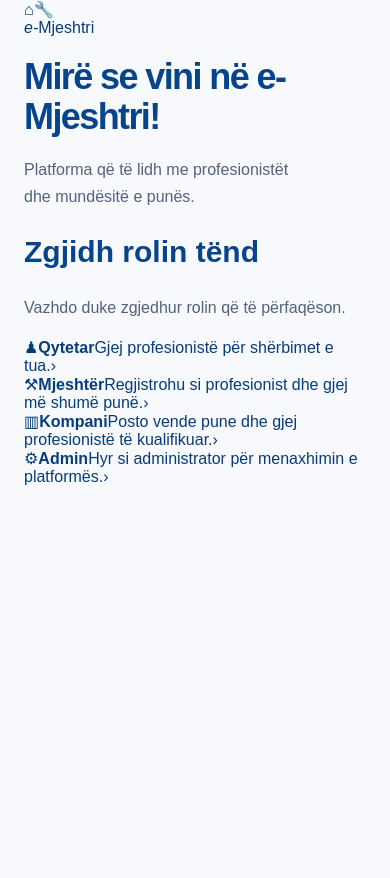
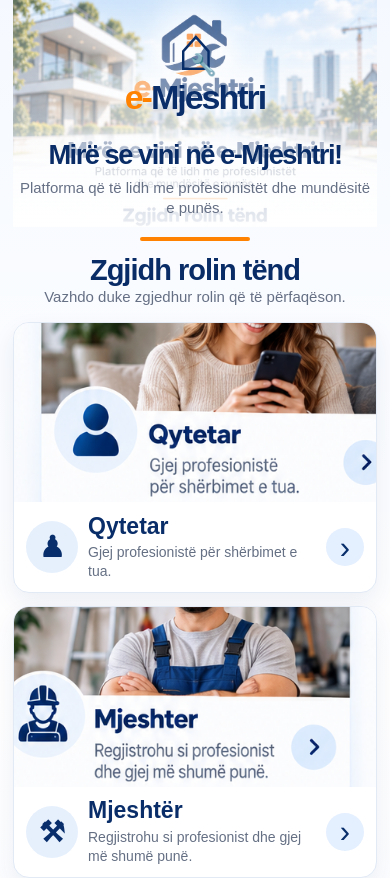
Before and after one commit to contactasatechservice-coder/e-Mjeshtri-Admin, a Next.js app in the folder platform/: page / in a window 390 px wide. Shown: the top 878 px of the page. Before the commit the page ends 844 px from the top, so only its background shows below. Built offline with nearby package versions, Linux system fonts and the light colour scheme.

Commit message:
Style responsive welcome cards for phone tablet and desktop

```diff
--- a/platform/src/app/globals.css
+++ b/platform/src/app/globals.css
@@ -24,3 +24,35 @@ main.welcome-page{padding:0!important;margin:0!important;width:100%!important;ma
 .welcome-artboard{position:relative;line-height:0;flex:0 0 auto;width:auto;height:100vh;height:100dvh;max-width:100vw;margin:0 auto}
 .welcome-image{display:block;width:auto;height:100%;max-width:100%;object-fit:fill}
 @media(max-width:700px){.welcome-artboard{width:100vw;height:100vh;height:100dvh}.welcome-image{width:100%;height:100%;object-fit:fill}}
+
+
+/* Native, responsive e-Mjeshtri welcome screen */
+body:has(.welcome-rebuilt){background:#f5f9ff}
+main.welcome-rebuilt{max-width:none;width:100%;min-height:100dvh;margin:0;padding:0 22px 48px;background:linear-gradient(180deg,rgba(255,255,255,.04),#fff 47%,#f4f8ff);color:#082c66}
+.welcome-heading{position:relative;text-align:center;padding:35px 12px 14px;background:linear-gradient(180deg,rgba(237,246,255,.25),rgba(255,255,255,.92)),url('/images/faqja-kryesore.png') center 4%/100% auto no-repeat}
+.welcome-brand{display:flex;flex-direction:column;align-items:center;font-size:clamp(35px,5vw,60px);font-weight:900;letter-spacing:-2px;line-height:1.08;color:#092e69}
+.welcome-brand em{font-style:normal;color:#ff8200}
+.welcome-brand-symbol{position:relative;font-size:clamp(62px,8vw,100px);line-height:.95;color:#072d69}
+.welcome-brand-symbol span{position:absolute;font-size:.34em;right:-.1em;bottom:.2em}
+.welcome-heading h1{margin:38px 0 7px;font-size:clamp(30px,4.8vw,59px);letter-spacing:-1.5px;line-height:1.13;color:#092c67}
+.welcome-heading p,.welcome-selection>p{margin:0;color:#667085;font-size:clamp(16px,2.3vw,28px);line-height:1.3}
+.welcome-selection{max-width:1060px;margin:0 auto;text-align:center}
+.welcome-rule{width:170px;max-width:30%;height:4px;background:#ff8200;border-radius:10px;margin:12px auto 15px}
+.welcome-selection h2{font-size:clamp(28px,4.2vw,51px);letter-spacing:-1px;margin:0;color:#092c67}
+.welcome-cards{display:grid;grid-template-columns:repeat(2,minmax(0,1fr));gap:20px 24px;margin-top:18px}
+.welcome-card{display:block;overflow:hidden;background:#fff;border:1px solid #e2eaf6;border-radius:22px;box-shadow:0 10px 25px #0a377113;text-align:left;transition:transform .18s,box-shadow .18s}
+.welcome-card:hover{transform:translateY(-3px);box-shadow:0 14px 30px #0a377120}
+.welcome-card:focus-visible{outline:3px solid #ff8200;outline-offset:3px}
+.welcome-card-photo{height:clamp(130px,18vw,245px);background-image:url('/images/faqja-kryesore.png');background-repeat:no-repeat;background-size:220% auto}
+.welcome-photo-citizen{background-position:0 64%}
+.welcome-photo-craftsman{background-position:100% 64%}
+.welcome-photo-company{background-position:0 94%}
+.welcome-photo-admin{background-position:100% 94%}
+.welcome-card-info{display:flex;align-items:center;gap:14px;min-height:108px;padding:12px 18px}
+.welcome-card-icon{flex:0 0 65px;height:65px;display:grid;place-items:center;border-radius:50%;background:#e6f0fd;color:#082e6b;font-size:37px;font-weight:800}
+.welcome-card-copy{display:flex;flex:1;flex-direction:column;gap:4px;min-width:0}
+.welcome-card-copy strong{font-size:clamp(22px,2.6vw,31px);line-height:1.12;color:#082d68}
+.welcome-card-copy>span{font-size:clamp(14px,1.65vw,19px);line-height:1.35;color:#657084}
+.welcome-card-arrow{flex:0 0 46px;height:46px;display:grid;place-items:center;border-radius:50%;background:#e4efff;color:#082e6b;font-size:39px;line-height:1}
+@media(max-width:700px){main.welcome-rebuilt{padding:0 13px 26px}.welcome-heading{padding:20px 4px 10px}.welcome-brand{font-size:34px}.welcome-brand-symbol{font-size:62px}.welcome-heading h1{font-size:clamp(26px,7vw,38px);margin:24px 0 8px}.welcome-heading p,.welcome-selection>p{font-size:15px}.desktop-break{display:none}.welcome-selection h2{font-size:29px}.welcome-rule{margin:10px auto 13px}.welcome-cards{grid-template-columns:1fr;gap:13px;margin-top:15px;max-width:480px;margin-left:auto;margin-right:auto}.welcome-card{border-radius:16px}.welcome-card-photo{height:clamp(145px,46vw,215px)}.welcome-card-info{min-height:90px;padding:10px 12px;gap:10px}.welcome-card-icon{flex-basis:52px;height:52px;font-size:29px}.welcome-card-copy strong{font-size:23px}.welcome-card-copy>span{font-size:14px}.welcome-card-arrow{flex-basis:38px;height:38px;font-size:31px}}
+@media(min-width:1100px) and (min-height:800px){.welcome-heading{padding-top:40px}.welcome-cards{gap:22px}}
```
